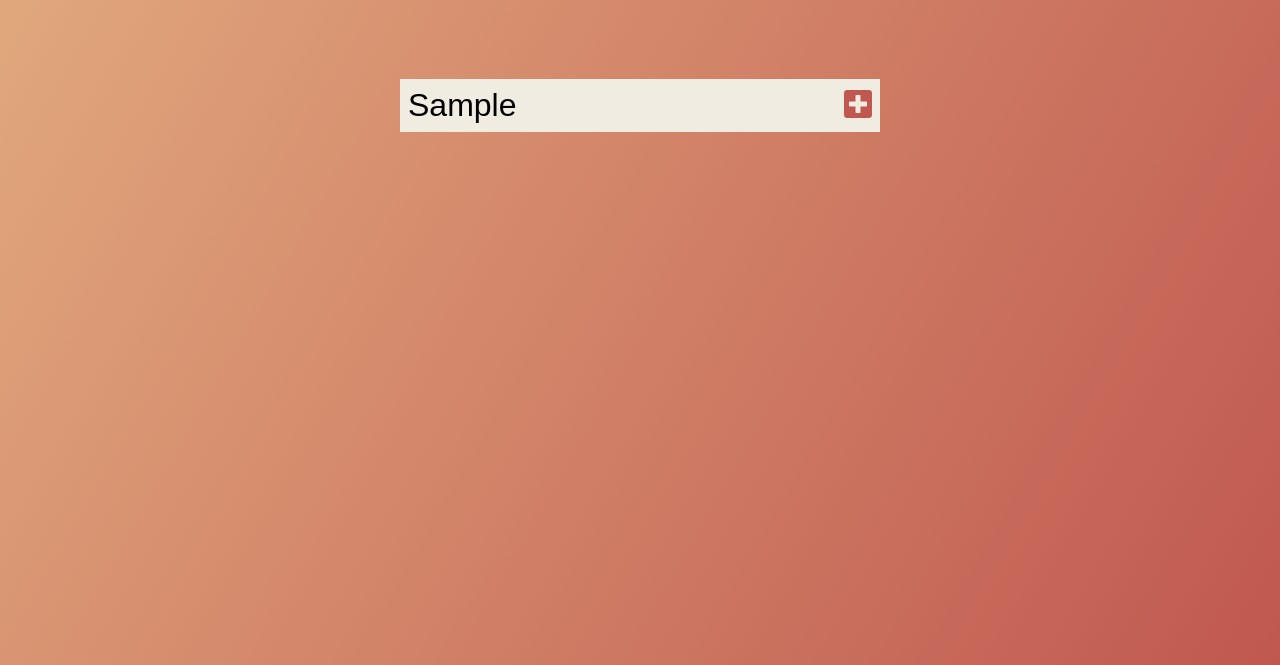
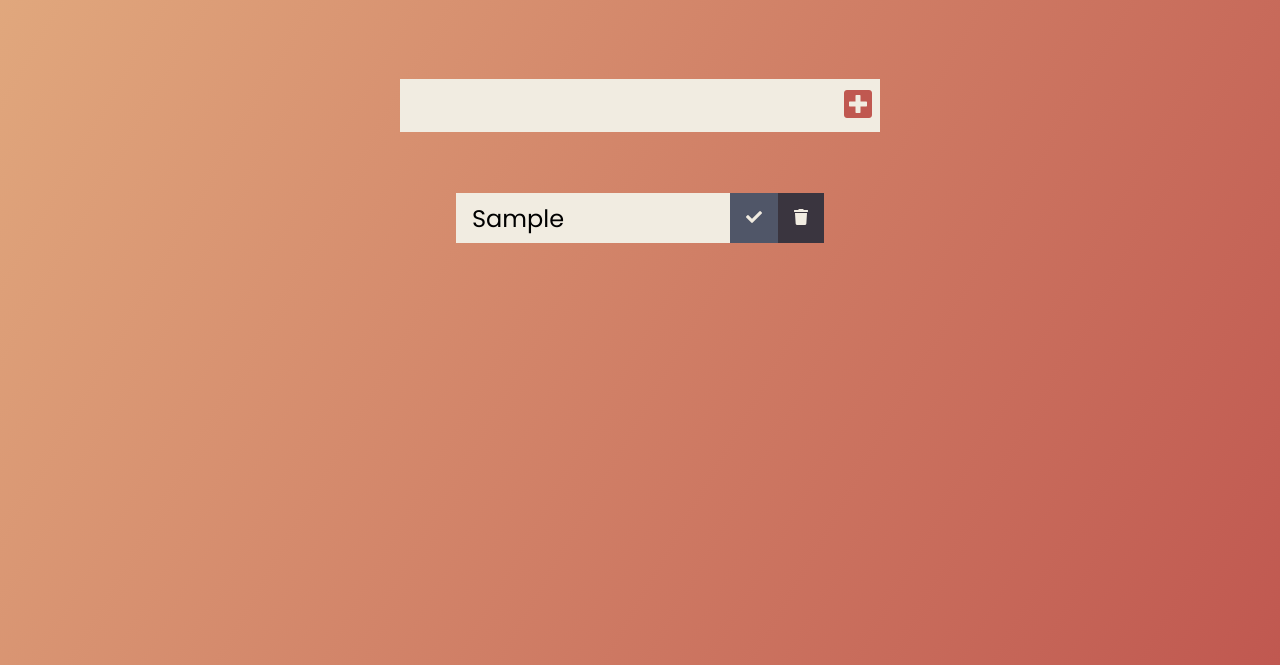
Before and after one commit to JinaZhu/To-Dos-Vanilla, a plain HTML site: page index.html in a window 1280 px wide. Both pictures are taken after typing "Sample" into the empty fields and a click on the button 858 px from the left and 240 px from the top of the page. Shown: the part 135-800 px from the top of the page. Drawn offline with Linux system fonts and the light colour scheme.

Commit message:
created transition for delete

```diff
--- a/app.js
+++ b/app.js
@@ -1,14 +1,56 @@
 //selectors
 const todoInput = document.querySelector(".todo-input");
 const todoButton = document.querySelector(".todo-button");
-const todoList = document.querySelector(".todo-list");
+const todoList = document.querySelector(".todo");
 
 //event listeners
 todoButton.addEventListener("click", addTodo);
+todoList.addEventListener("click", deleteCheck);
 
 //functions
 function addTodo(event) {
   // prevent form from submitting
   event.preventDefault();
-  console.log("hello");
+
+  const todoDiv = document.createElement("div");
+  todoDiv.classList.add("todos");
+
+  const newTodo = document.createElement("li");
+  newTodo.innerText = todoInput.value;
+  newTodo.classList.add("todo-item");
+  // The appendChild() method appends a node as the last child of a node.
+  todoDiv.appendChild(newTodo);
+
+  const completedButton = document.createElement("button");
+  completedButton.innerHTML = '<i class="fas fa-check"></i>';
+  completedButton.classList.add("complete-btn");
+  todoDiv.appendChild(completedButton);
+
+  const trashButton = document.createElement("button");
+  trashButton.innerHTML = '<i class="fas fa-trash"></i>';
+  trashButton.classList.add("trash-btn");
+  todoDiv.appendChild(trashButton);
+
+  console.log(todoDiv);
+  // append to list
+  todoList.appendChild(todoDiv);
+  // clear todo input value
+  todoInput.value = "";
 }
+
+function deleteCheck(e) {
+  const item = e.target;
+
+  if (item.classList[0] === "trash-btn") {
+    const todo = item.parentElement;
+    //animation
+    todo.classList.add("fall");
+    todo.addEventListener("transitionend", function () {
+      todo.remove();
+    });
+  }
+  if (item.classList[0] === "complete-btn") {
+    const todo = item.parentElement;
+    todo.classList.toggle("completed");
+  }
+}
--- a/style.css
+++ b/style.css
@@ -42,3 +42,62 @@ form button:hover {
   background: #c05850;
   color: #f1ece1;
 }
+
+.todo-container {
+  display: flex;
+  justify-content: center;
+  align-items: center;
+}
+
+.todo {
+  min-width: 30%;
+  list-style: none;
+}
+
+.todos {
+  margin: 0.5rem;
+  background: #f1ece1;
+  color: black;
+  font-size: 1.5rem;
+  display: flex;
+  justify-content: space-between;
+  align-items: center;
+  transition: all 0.5s ease;
+}
+
+.todos li {
+  flex: 1;
+}
+
+.trash-btn,
+.complete-btn {
+  background: #3a353f;
+  color: #f1ece1;
+  border: none;
+  padding: 1rem;
+  cursor: pointer;
+  font-size: 1rem;
+}
+
+.complete-btn {
+  background: #505668;
+}
+
+.todo-item {
+  padding: 0rem 1rem;
+}
+
+.fa-trash,
+.fa-check {
+  pointer-events: none;
+}
+
+.completed {
+  text-decoration: line-through;
+  opacity: 0.5;
+}
+
+.fall {
+  transform: translateY(8rem) rotateZ(20deg);
+  opacity: 0;
+}
```
